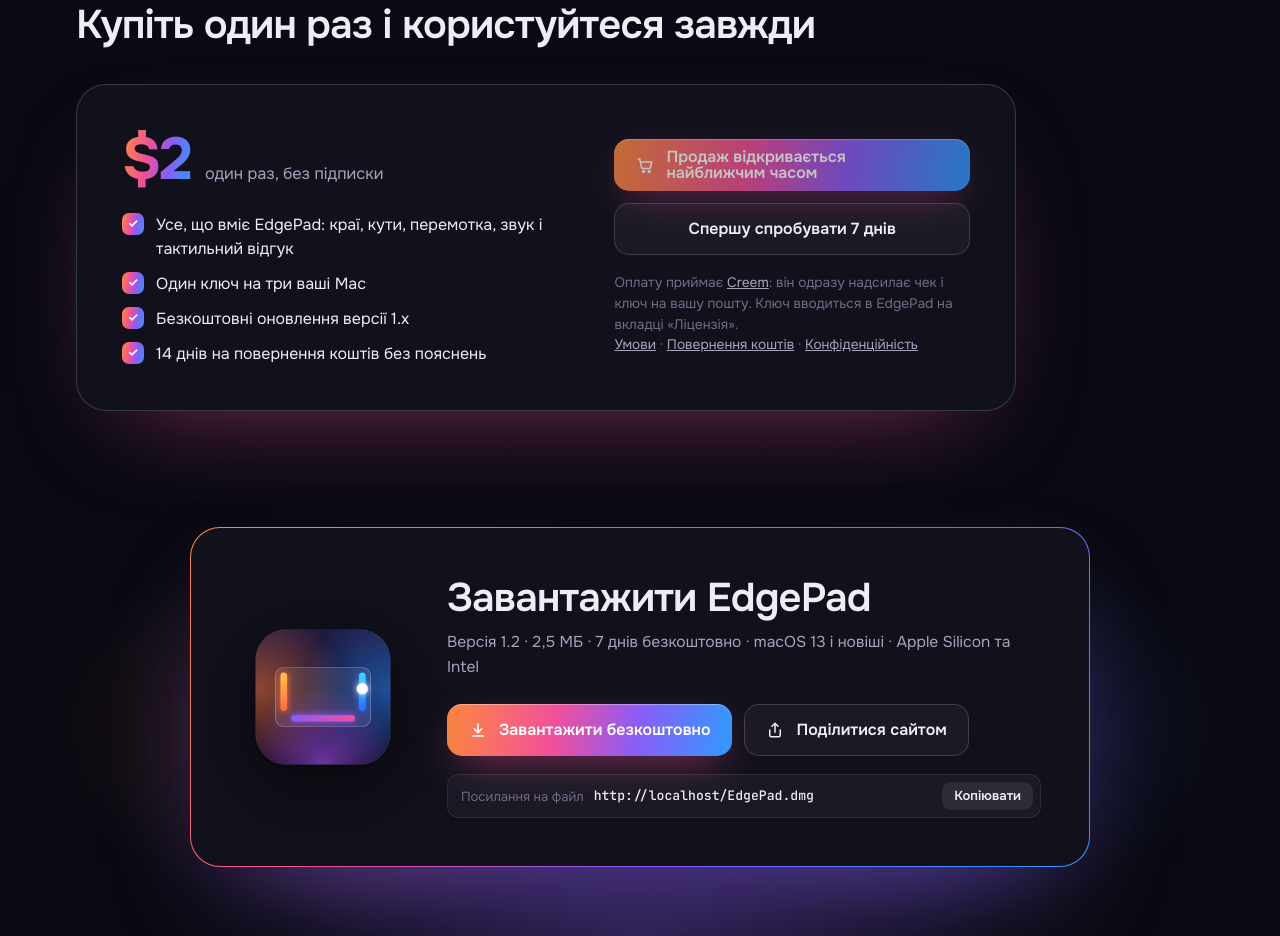
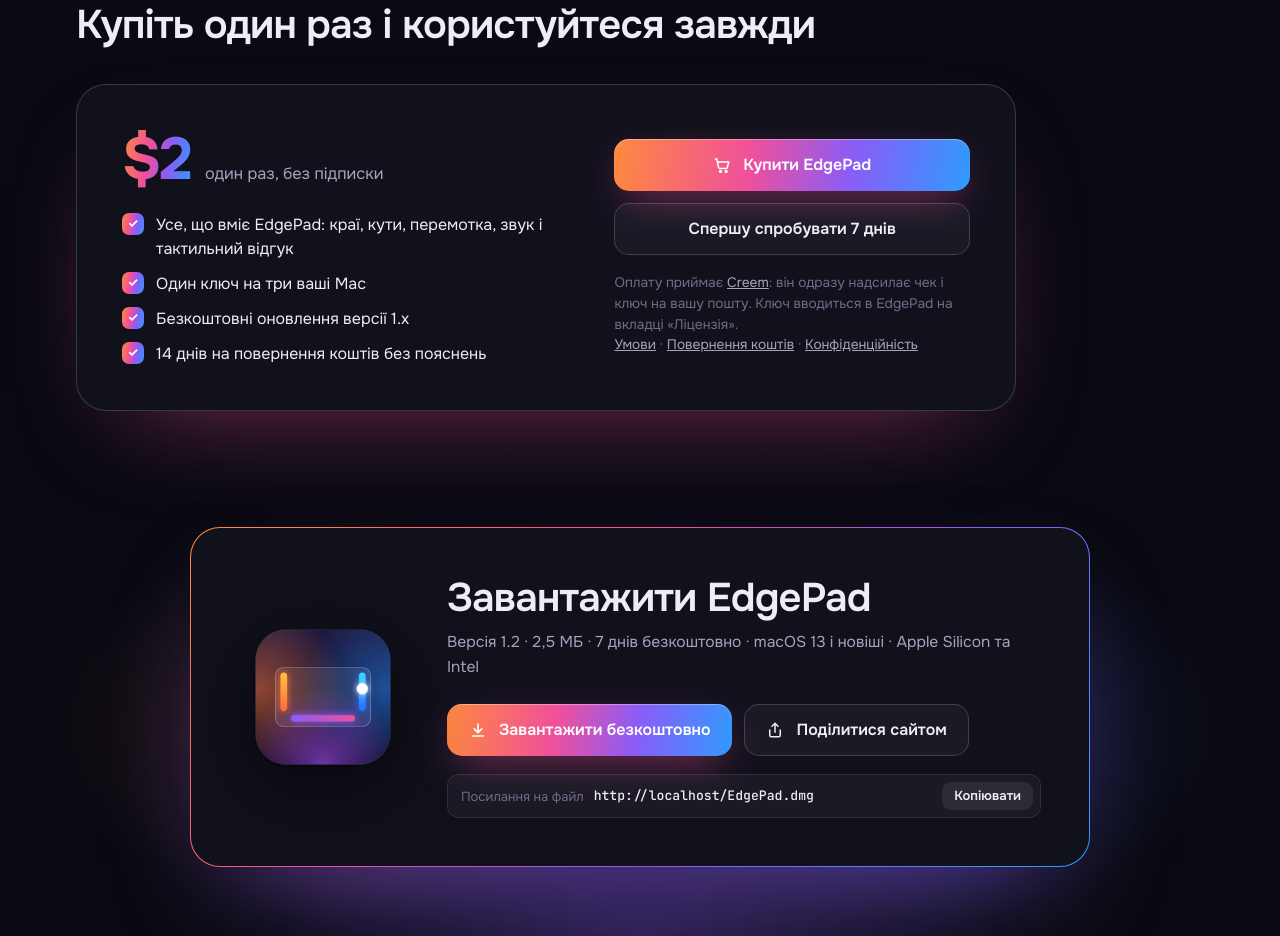
Before and after one commit to EdgePad-appp/edgepad-appp.github.io, a plain HTML site: page index.html in a window 1280 px wide. Shown: the part 3246-4182 px from the top of the page. Drawn offline with Linux system fonts and the light colour scheme; a web font is replaced by a local one.

Commit message:
Продаж відкрито: кнопка «Купити» веде на оплату Creem
Co-Authored-By: Claude Opus 5.5 <noreply@anthropic.com>

```diff
--- a/index.html
+++ b/index.html
@@ -1262,7 +1262,7 @@ kbd {
   // Поки воно порожнє, кнопка «Купити» лише каже, що продаж скоро відкриється.
   const STORE = {
     price: '$2',
-    checkout: '',
+    checkout: 'https://www.creem.io/product/prod_5KFUcEc7kQLLhs3rM1wYvk',
   };
   // ------------------------------------------------------------------
 
```
